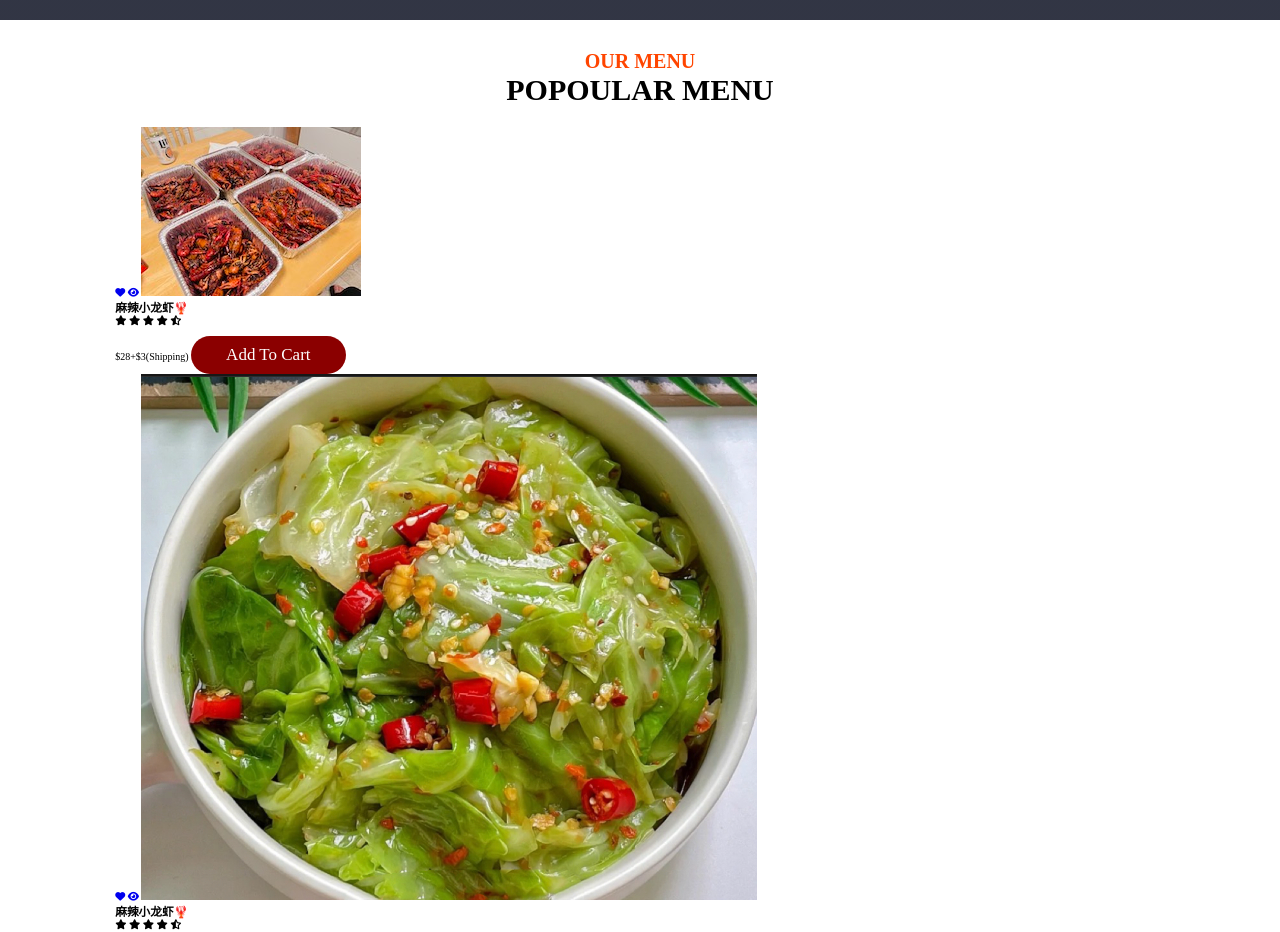
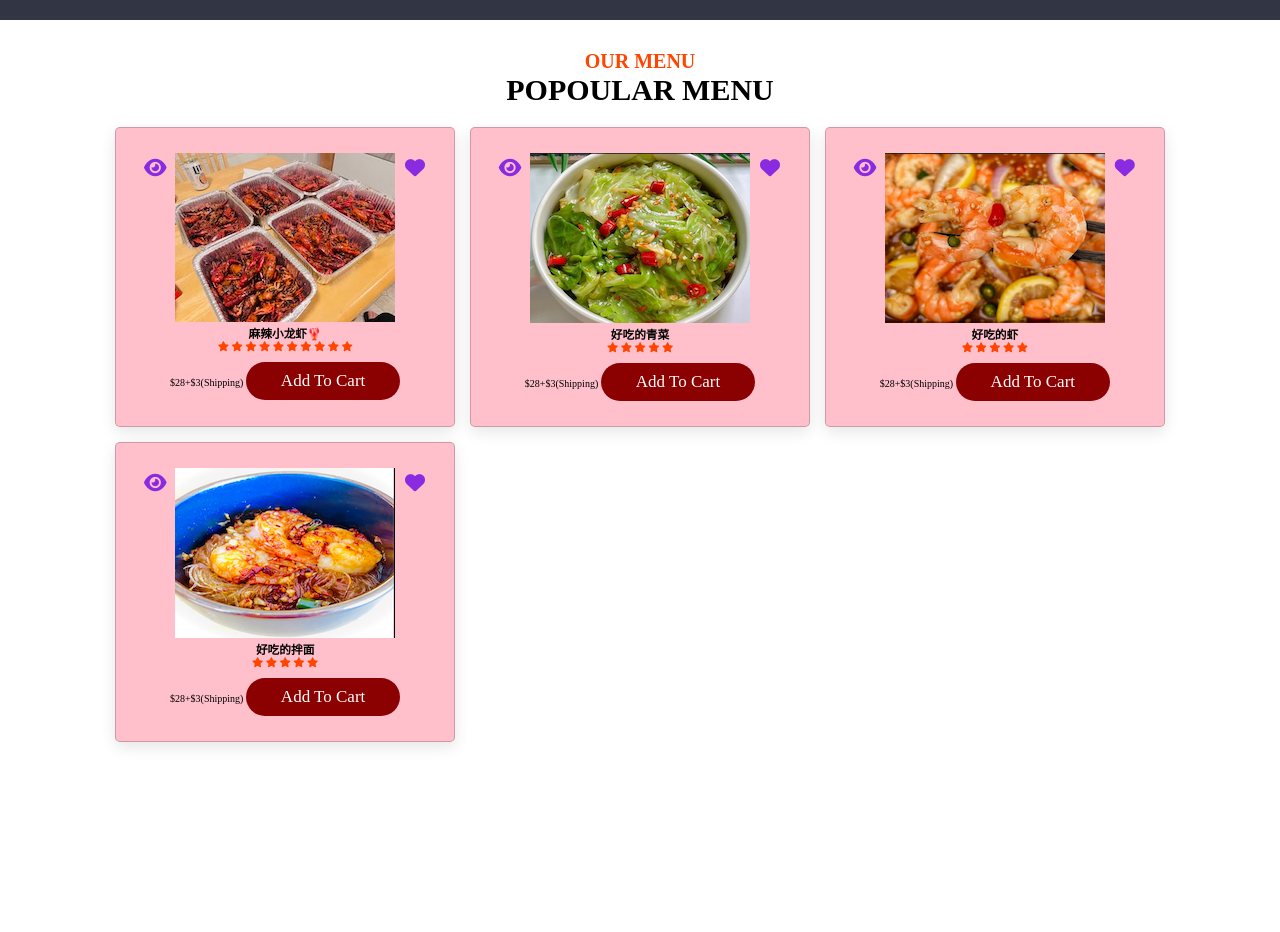
Before and after one commit to andy1213812/longxia, a plain HTML site: page index.html in a window 1280 px wide. Shown: the part 780-1712 px from the top of the page. After the commit the page ends 1582 px from the top, so only its background shows below. Drawn offline with Linux system fonts and the light colour scheme; grey boxes are pictures that could not be loaded.

Commit message:
menu update

```diff
--- a/index.html
+++ b/index.html
@@ -57,7 +57,7 @@
       <div class="box-container">
         <div class="box">
           <a href="#" class="fas fa-heart"></a>
-          <a href="#" class="fas fa-eye"></a>
+          <a href="images/main.png" class="fas fa-eye"></a>
           <img src="images/dish1.jpeg" alt="" />
           <h3>麻辣小龙虾🦞</h3>
           <div class="stars">
@@ -65,52 +65,57 @@
             <i class="fas fa-star"></i>
             <i class="fas fa-star"></i>
             <i class="fas fa-star"></i>
-            <i class="fas fa-star-half-alt"></i>
+            <i class="fas fa-star"></i>
+            <i class="fas fa-star"></i>
+            <i class="fas fa-star"></i>
+            <i class="fas fa-star"></i>
+            <i class="fas fa-star"></i>
+            <i class="fas fa-star"></i>
           </div>
           <span>$28+$3(shipping)</span>
           <a href="#" class="btn">add to cart</a>
         </div>
         <div class="box">
           <a href="#" class="fas fa-heart"></a>
-          <a href="#" class="fas fa-eye"></a>
-          <img src="images/dish2.jpeg" alt="" />
-          <h3>麻辣小龙虾🦞</h3>
+          <a href="images/dish2-zoom.jpeg" class="fas fa-eye"></a>
+          <img src="images/dish2.png" alt="" />
+          <h3>好吃的青菜</h3>
           <div class="stars">
             <i class="fas fa-star"></i>
             <i class="fas fa-star"></i>
             <i class="fas fa-star"></i>
             <i class="fas fa-star"></i>
-            <i class="fas fa-star-half-alt"></i>
+            <i class="fas fa-star"></i>
           </div>
           <span>$28+$3(shipping)</span>
           <a href="#" class="btn">add to cart</a>
         </div>
         <div class="box">
           <a href="#" class="fas fa-heart"></a>
-          <a href="#" class="fas fa-eye"></a>
-          <img src="images/dish3.jpeg" alt="" />
-          <h3>麻辣小龙虾🦞</h3>
+          <a href="images/dish3-zoom.jpeg" class="fas fa-eye"></a>
+          <img src="images/dish3.png" alt="" />
+          <h3>好吃的虾</h3>
           <div class="stars">
             <i class="fas fa-star"></i>
             <i class="fas fa-star"></i>
             <i class="fas fa-star"></i>
             <i class="fas fa-star"></i>
-            <i class="fas fa-star-half-alt"></i>
+            <i class="fas fa-star"></i>
           </div>
           <span>$28+$3(shipping)</span>
           <a href="#" class="btn">add to cart</a>
         </div>
         <div class="box">
           <a href="#" class="fas fa-heart"></a>
-          <a href="#" class="fas fa-eye"></a>
-          <img src="images/dish4.jpeg" alt="" />
-          <h3>麻辣小龙虾🦞</h3>
+          <a href="images/dish4-zoom.jpeg" class="fas fa-eye"></a>
+          <img src="images/dish4.png" alt="" />
+          <h3>好吃的拌面</h3>
           <div class="stars">
             <i class="fas fa-star"></i>
             <i class="fas fa-star"></i>
             <i class="fas fa-star"></i>
             <i class="fas fa-star"></i>
-            <i class="fas fa-star-half-alt"></i>
+            <i class="fas fa-star"></i>
           </div>
           <span>$28+$3(shipping)</span>
           <a href="#" class="btn">add to cart</a>
--- a/style.css
+++ b/style.css
@@ -1,6 +1,6 @@
 
 :root{
-    --orange:orangered;
+    --box-shadow:0 .5rem 1.5rem rgba(0,0,0,.1);
 }
 
 
@@ -35,6 +35,9 @@ section{
     font-size: 3rem;
     padding-bottom: 2rem;
     text-transform:  uppercase;
+}
+.stars{
+    color: orangered;
 }
 .btn{
     display: inline-block;
@@ -133,10 +136,57 @@ header .fa-bars{
 
 
 
-.menu{
+.menu .box-container{
+    display: grid;
+    grid-template-columns: repeat(auto-fit, minmax(28rem, 1fr));
+    gap: 1.5rem;
+}
+
+.menu .box-container .box{
+    padding: 2.5rem;
+    background: pink;
+    border-radius: .5rem;
+    border: .1rem solid rgba(0,0,0,0.2);
+    position: relative;
+    overflow: hidden;
+    box-shadow: var(--box-shadow);
+    text-align: center;
+}
+.menu .box-container .box .fa-heart{
+    position: absolute;
+    top: 1.5rem;
+    background: transparent;
+    height: 5rem;
+    width: 5rem;
+    line-height: 5rem;
+    font-size: 2rem;
+    color: black;
+    border-radius: 50%;
+}
+.menu .box-container .box .fa-heart:hover,
+.menu .box-container .box .fa-eye:hover{
+    background: pink;
 
 }
-
+.menu .box-container .box .fa-eye{
+    position: absolute;
+    top: 1.5rem;
+    background: transparent;
+    height: 5rem;
+    width: 5rem;
+    line-height: 5rem;
+    font-size: 2rem;
+    color: black;
+    border-radius: 50%;
+}
+.menu .box-container .box .fa-heart{
+    right:1.4rem;
+    color: blueviolet;
+}
+.menu .box-container .box .fa-eye{
+    left:1.4rem;
+    color:blueviolet;
+}
 
 /*-------------footer--------------*/
 
```
Also changed, not shown: images/dish2.jpeg (deleted), images/dish2.png (added), images/dish3.jpeg (deleted), images/dish3.png (added), images/dish4-zoom.jpeg (added), images/dish4.jpeg (deleted), images/dish4.png (added), 4 other files.
